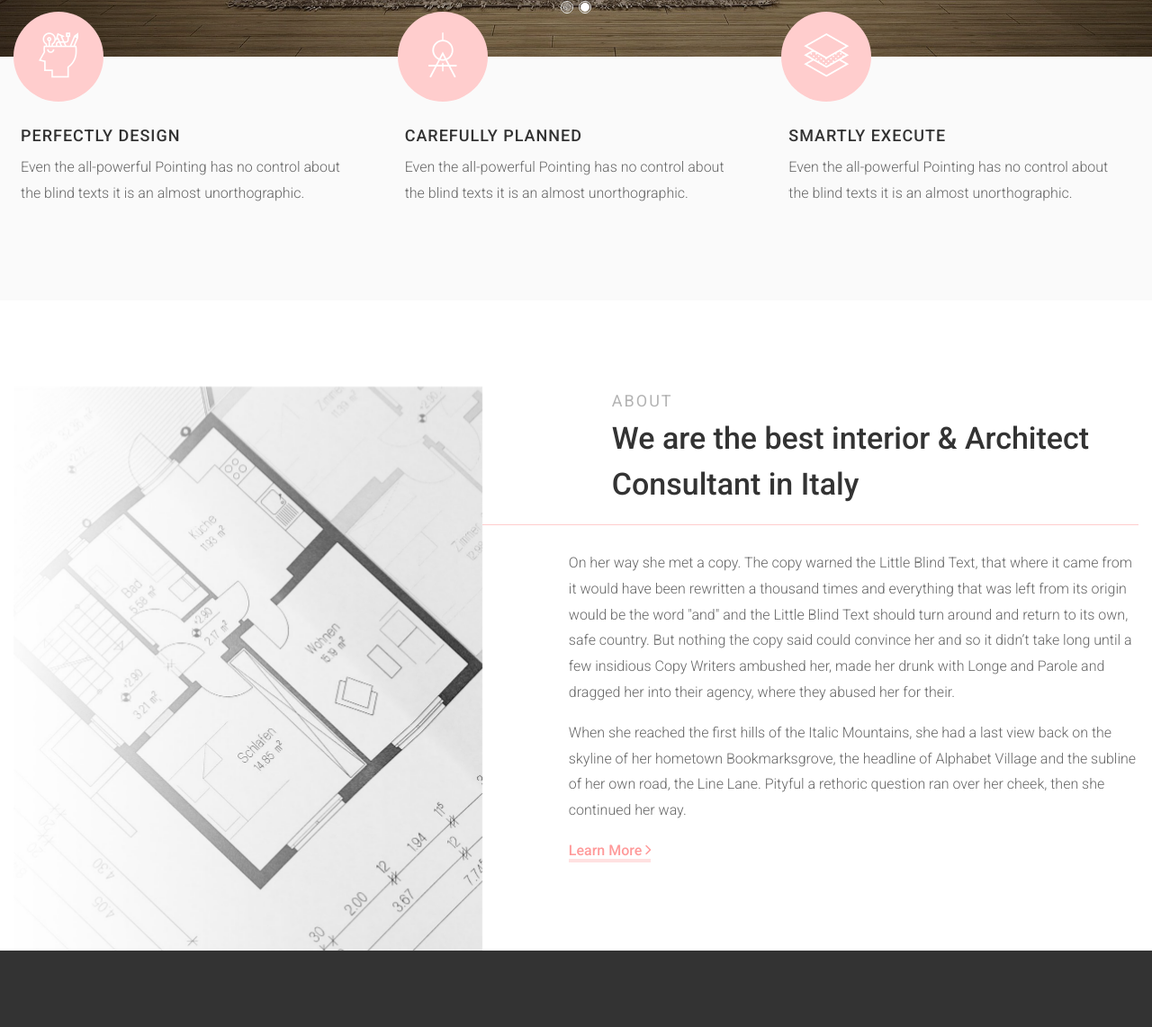
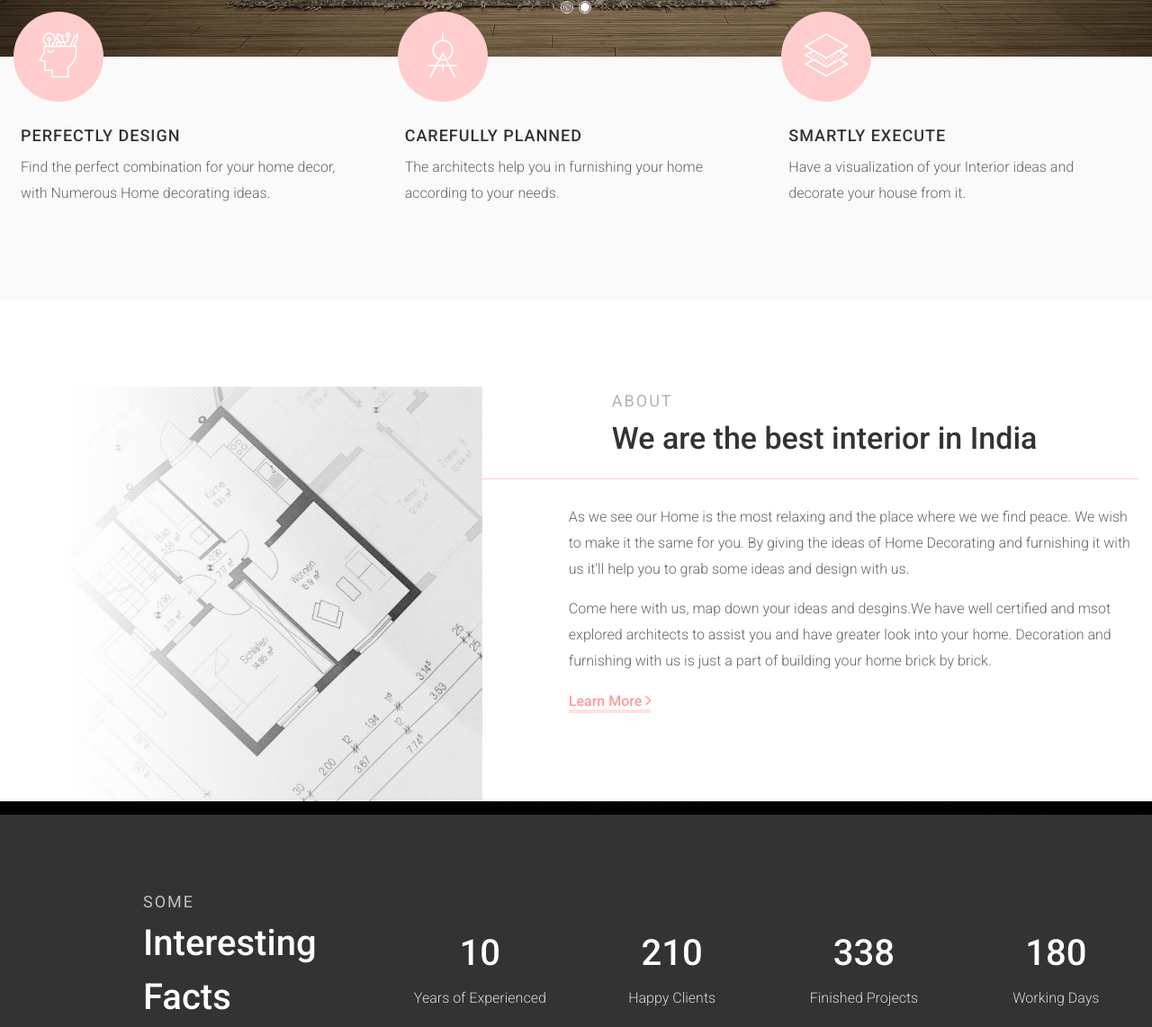
Before and after one commit to meetishah13/InterioWeb, a plain HTML site: page index.html in a window 1280 px wide. Shown: the part 737-1879 px from the top of the page at 90% size. Drawn offline with Linux system fonts and the light colour scheme; some packages are replaced by stand-ins of ours; no server answers; animation ran at ten frames a second; files whose address does not match are found by name.

Commit message:
Contenttag

```diff
--- a/index.html
+++ b/index.html
@@ -100,7 +100,7 @@
               </div>
               <div class="media-body p-2 mt-3">
                 <h3 class="heading">Perfectly Design</h3>
-                <p>Even the all-powerful Pointing has no control about the blind texts it is an almost unorthographic.</p>
+                <p>Find the perfect combination for your home decor, with Numerous Home decorating ideas.</p>
               </div>
             </div>
           </div>
@@ -111,7 +111,7 @@
               </div>
               <div class="media-body p-2 mt-3">
                 <h3 class="heading">Carefully Planned</h3>
-                <p>Even the all-powerful Pointing has no control about the blind texts it is an almost unorthographic.</p>
+                <p>The architects help you in furnishing your home according to your needs.</p>
               </div>
             </div>
           </div>
@@ -122,7 +122,7 @@
               </div>
               <div class="media-body p-2 mt-3">
                 <h3 class="heading">Smartly Execute</h3>
-                <p>Even the all-powerful Pointing has no control about the blind texts it is an almost unorthographic.</p>
+                <p>Have a visualization of your Interior ideas and decorate your house from it.</p>
               </div>
             </div>
           </div>
@@ -139,12 +139,12 @@
 	          <div class="heading-section mb-5 pl-md-5 heading-section-with-line">
 	          	<div class="pl-md-5 ml-md-5">
 		          	<span class="subheading">About</span>
-		            <h2 class="mb-4">We are the best interior &amp; Architect Consultant in Italy</h2>
+		            <h2 class="mb-4">We are the best interior in India</h2>
 	            </div>
 	          </div>
 	          <div class="pl-md-5 ml-md-5 mb-5">
-							<p>On her way she met a copy. The copy warned the Little Blind Text, that where it came from it would have been rewritten a thousand times and everything that was left from its origin would be the word "and" and the Little Blind Text should turn around and return to its own, safe country. But nothing the copy said could convince her and so it didn’t take long until a few insidious Copy Writers ambushed her, made her drunk with Longe and Parole and dragged her into their agency, where they abused her for their.</p>
-							<p>When she reached the first hills of the Italic Mountains, she had a last view back on the skyline of her hometown Bookmarksgrove, the headline of Alphabet Village and the subline of her own road, the Line Lane. Pityful a rethoric question ran over her cheek, then she continued her way.</p>
+              <p>As we see our Home is the most relaxing and the place where we we find peace. We wish to make it the same for you. By giving the ideas of Home Decorating and furnishing it with us it'll help you to grab some ideas and design with us. </p>
+              <p>Come here with us, map down your ideas and desgins.We have well certified and msot explored architects to assist you and have greater look into your home. Decoration and furnishing with us is just a part of building your home brick by brick.</p>
 							<p><a href="#" class="btn-custom">Learn More <span class="ion-ios-arrow-forward"></span></a></p>
 						</div>
 					</div>
```
